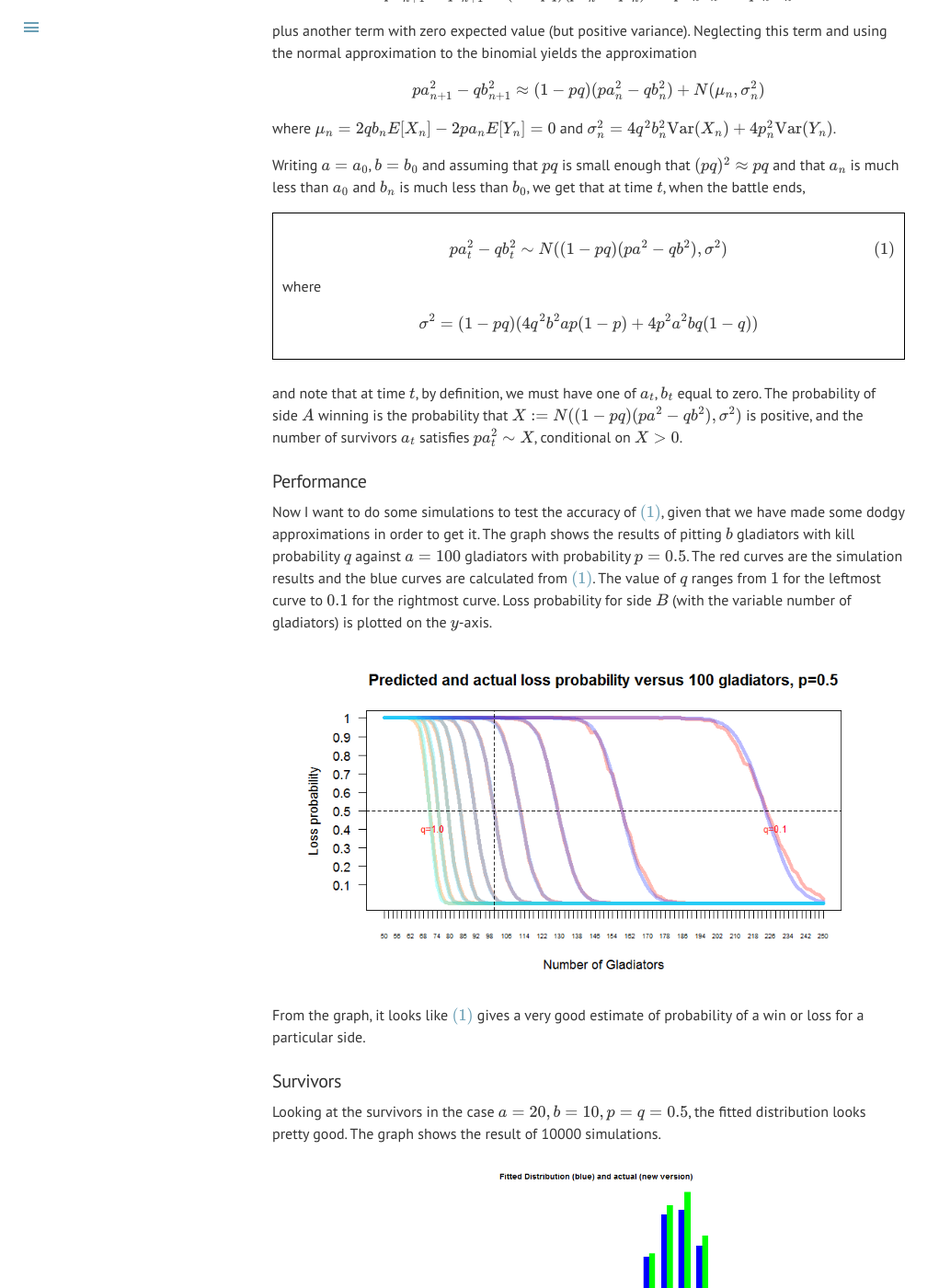
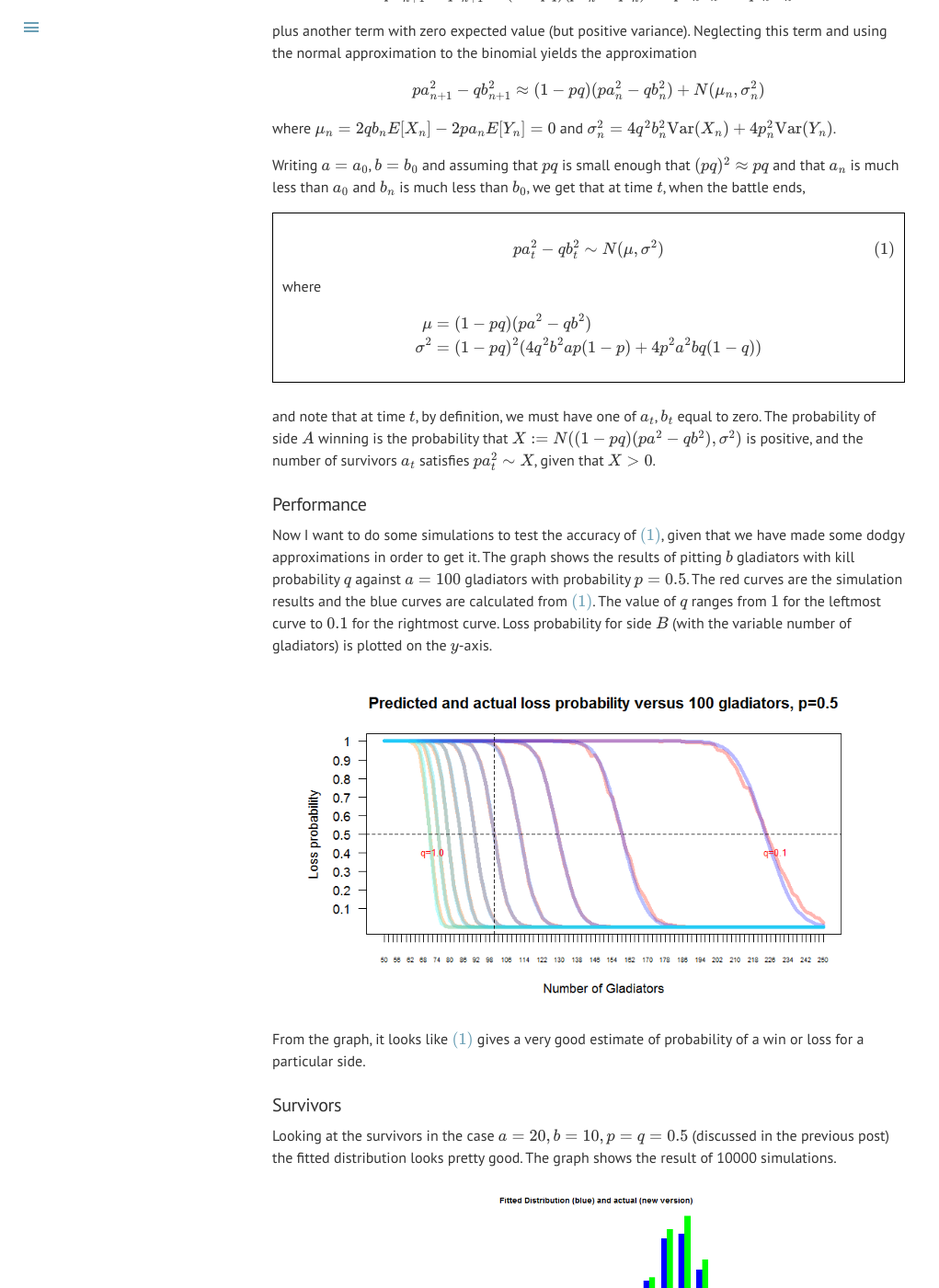
Before and after one commit to datascienceconfidential/datascienceconfidential.github.io, a Jekyll site: the page built from _posts/2020-04-30-gladiator2.md, in a window 1280 px wide and 1400 px high, scrolled down 1089 px. Shown: the whole window at 92% size, without its empty margins (0-1021 px from the left). Built offline with Jekyll 4.4.1, drawn with Linux system fonts in a browser that asks for light colours; formulas are drawn with MathJax 3; comment, search, counter and statistics services are not loaded; some of the changed text lies outside the part shown.

Commit message:
minor edits and corrections

```diff
--- a/_posts/2020-04-30-gladiator2.md
+++ b/_posts/2020-04-30-gladiator2.md
@@ -9,7 +9,7 @@ categories: mathematics probability
 published: true
 ---
 
-This is a follow-up to the previous post, in which I was interested in simulating a fight between two groups of gladiators, each of whom does a random amount of damage to the other group at each time step.
+This is a follow-up to the [previous post](https://datascienceconfidential.github.io/mathematics/probability/2020/04/14/gladiator.html), in which I was interested in simulating a fight between two groups of gladiators, each of whom does a random amount of damage to the other group at each time step.
 
 This resulted in the following model with $a_0, b_0, p, q > 0$ and $\mathrm{Bin}(N, \pi)$ being notation for a binomial random variable.
 
@@ -55,14 +55,18 @@ where $\mu_n = 2qb_nE[X_n] - 2pa_nE[Y_n] = 0$ and $\sigma_n^2 = 4q^2b_n^2\mathrm
 Writing $a=a_0$, $b=b_0$ and assuming that $pq$ is small enough that $(pq)^2 \approx pq$ and that $a_n$ is much less than $a_0$ and $b_n$ is much less than $b_0$, we get that at time $t$, when the battle ends,
 
 <div style="border: 1px solid black; padding:10px;">
-$$pa_t^2 - qb_t^2 \sim N((1-pq)(pa^2 - qb^2), \sigma^2) \tag{1}\label{eq:1}$$
+$$pa_t^2 - qb_t^2 \sim N(\mu, \sigma^2) \tag{1}\label{eq:1}$$
 
 where
 
-$$\sigma^2 = (1-pq)(4q^2b^2ap(1-p) + 4p^2a^2bq(1-q))$$
+$$\begin{align*}
+\mu &= (1-pq)(pa^2 - qb^2)\\
+\sigma^2 &= (1-pq)^2(4q^2b^2ap(1-p) + 4p^2a^2bq(1-q))
+\end{align*}
+$$
 </div>
 <br>
-and note that at time $t$, by definition, we must have one of $a_t$, $b_t$ equal to zero. The probability of side $A$ winning is the probability that $X:= N((1-pq)(pa^2 - qb^2), \sigma^2)$ is positive, and the number of survivors $a_t$ satisfies $pa_t^2 \sim X$, conditional on $X > 0$.
+and note that at time $t$, by definition, we must have one of $a_t$, $b_t$ equal to zero. The probability of side $A$ winning is the probability that $X:= N((1-pq)(pa^2 - qb^2), \sigma^2)$ is positive, and the number of survivors $a_t$ satisfies $pa_t^2 \sim X$, given that $X > 0$.
 
 ### Performance
 
@@ -76,7 +80,7 @@ From the graph, it looks like $\eqref{eq:1}$ gives a very good estimate of proba
 
 ### Survivors
 
-Looking at the survivors in the case $a=20, b=10, p=q=0.5$, the fitted distribution looks pretty good. The graph shows the result of 10000 simulations.
+Looking at the survivors in the case $a=20, b=10, p=q=0.5$ (discussed in the previous post) the fitted distribution looks pretty good. The graph shows the result of 10000 simulations.
 
 <div style="width:70%; margin:0 auto;">
  <img src="/blog/images/2020-04/comparison2.png" />
@@ -84,7 +88,7 @@ Looking at the survivors in the case $a=20, b=10, p=q=0.5$, the fitted distribut
 
 However, the story is rather different when we look at a range of different values of the paramaters. The predicted distribution of survivors can end up being in completely the wrong place.
 
-The next two graphs show the result of simulations, colour coded by the value of $q$. For each value of $q$, the difference between the predicted mean number of survivors on the winning side given by $\eqref{eq:1}$ and in average survivors from 1000 simulations is plotted, first versus the value of $b$ and then versus the value of $q$.
+The next two graphs show the result of simulations, colour coded by the value of the probability $q$. For each value of $q$, the difference between the predicted mean number of survivors on the winning side given by $\eqref{eq:1}$ and in average survivors from 1000 simulations is plotted, first versus the value of $b$ and then versus the value of $q$.
 
 <div style="width:90%; margin:0 auto;">
  <img src="/blog/images/2020-04/survivor_error.png" />
```
